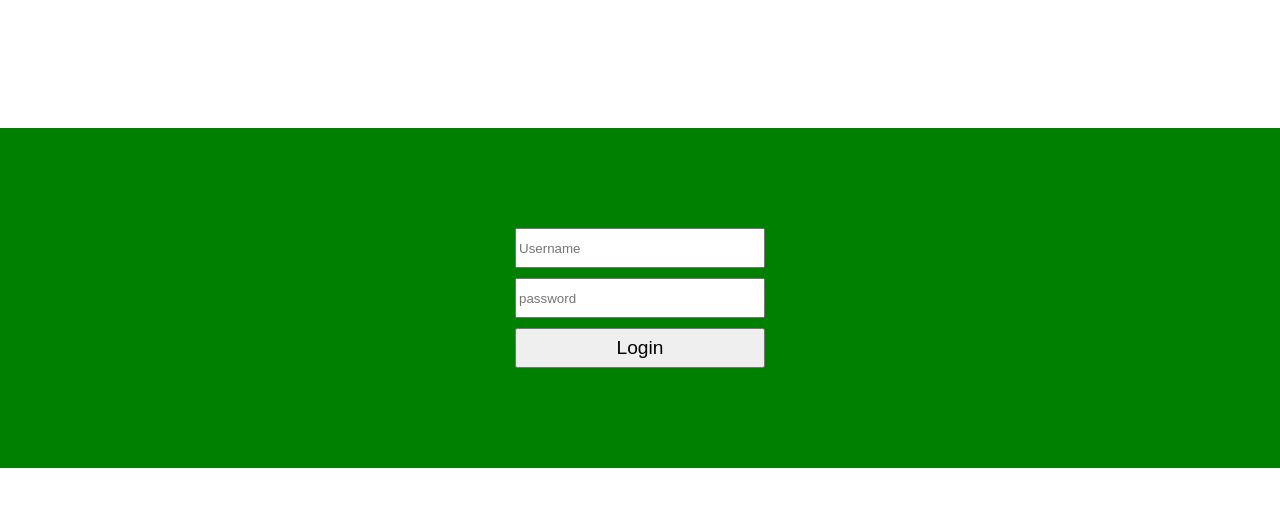
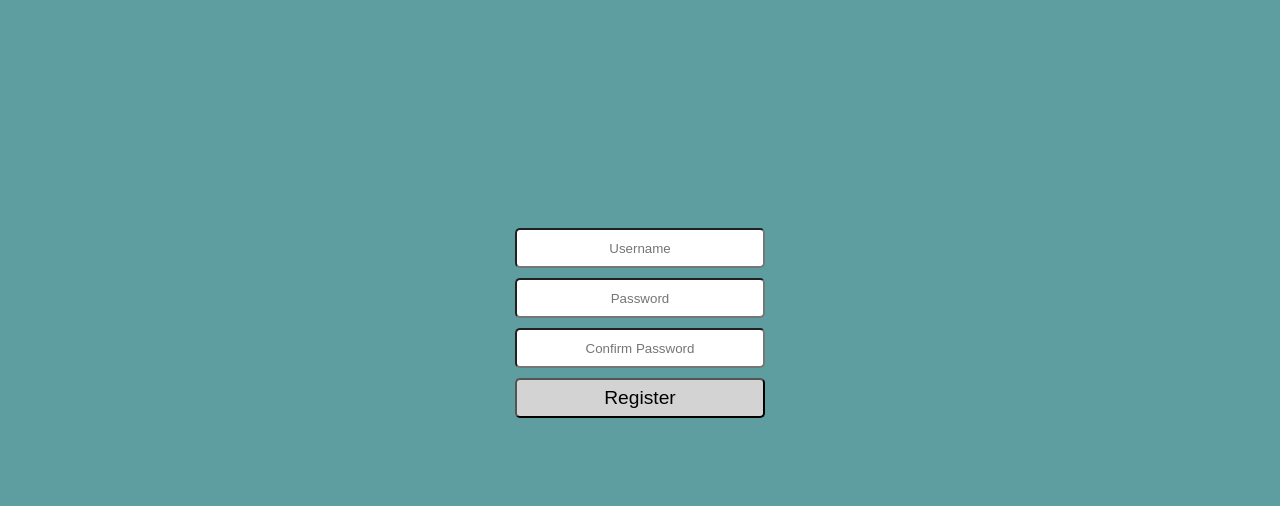
Before and after one commit to tthikida/corkboard, a React (Create React App) app: page / in a window 1280 px wide. Shown: the top 506 px of the page. Built offline with nearby package versions, Linux system fonts and the light colour scheme; a web font is replaced by a local one.

Commit message:
form practice

```diff
--- a/public/styles.css
+++ b/public/styles.css
@@ -4,6 +4,7 @@
 }
 html {
     font-family: "Montserrat", sans-serif;
+    background-color: cadetblue;
 }
 .header {
     font-family: "Mclaren", sans-serif;
@@ -48,14 +49,12 @@ html {
 }
 .loginContainer {
     width: 100%;
-    background-color: green;
     text-align: center;
     margin: 10% auto;
     padding: 80px 0;
 }
 .loginForm {
-    /*width: 150px;*/
-    background-color: green;
+    background-color: cadetblue;
     padding: 20px;
 }
 .loginForm input {
@@ -63,10 +62,15 @@ html {
     height: 40px;
     margin: 0 auto 10px auto;
     display: block;
+    text-align: center;
+    border-radius: 5px;
+
 }
 .loginForm button {
     width: 250px;
     height: 40px;
+    border-radius: 5px;
+    background-color: lightgrey;
 }
 .loginForm h1 {
     font-weight: 200;
--- a/src/components/Doorman.js
+++ b/src/components/Doorman.js
@@ -1,12 +1,12 @@
 import React from "react";
 import Homepage from "./Homepage"
 import Login from "./Login";
+import Register from "./Register";
 
 
-var b = false;
+var isUserRegistered = false;
 
 function Doorman(){
-    if (b) { return <Homepage /> }
-    else   { return <Login />    }
+    return isUserRegistered ? (<Login />) : (<Register />)
 }
 export default Doorman;
--- a/src/components/Homepage.js
+++ b/src/components/Homepage.js
@@ -1,6 +1,6 @@
 import React from "react";
 
-function HomePage() {
+function Homepage() {
     return (
         <div className={"homepage"}>
             <h1>This be the home page mate!</h1>
@@ -9,4 +9,4 @@ function HomePage() {
     )
 }
 
-export default HomePage;
+export default Homepage;
--- a/src/components/Input.js
+++ b/src/components/Input.js
@@ -0,0 +1,11 @@
+import React from "react";
+
+function Input(props) {
+    return (
+        <div>
+            <input type={props.type} placeholder={props.placeholder}/>
+        </div>
+    )
+}
+
+export default Input;
--- a/src/components/Login.js
+++ b/src/components/Login.js
@@ -1,5 +1,6 @@
 import React from "react";
 import Homepage from "./Homepage"
+import Input from "./Input"
 
 var b = false;
 
@@ -7,8 +8,14 @@ function Login(){
     return (
         <div className={"loginContainer"}>
             <form className={"loginForm"}>
-                <input type={"text"} placeholder={"Username"}/>
-                <input type={"password"} placeholder={"password"}/>
+                <Input
+                    type={"text"}
+                    placeholder={"Username"}
+                />
+                <Input
+                    type={"password"}
+                    placeholder={"Password"}
+                />
                 <button type={"submit"}><h1>Login</h1></button>
             </form>
         </div>
--- /dev/null
+++ b/src/components/Register.js
@@ -0,0 +1,25 @@
+import React from "react";
+import Input from "./Input";
+
+function Register() {
+    return (<div className={"loginContainer"}>
+                <form className={"loginForm"}>
+                    <Input
+                        type={"text"}
+                        placeholder={"Username"}
+                    />
+                    <Input
+                        type={"password"}
+                        placeholder={"Password"}
+                    />
+                    <Input
+                        type={"password"}
+                        placeholder={"Confirm Password"}
+                    />
+                    <button type={"submit"}><h1>Register</h1></button>
+                </form>
+            </div>
+    )
+}
+
+export default Register;
```
Also changed, not shown: src/components/Form.js (deleted, +0 -9 lines).
